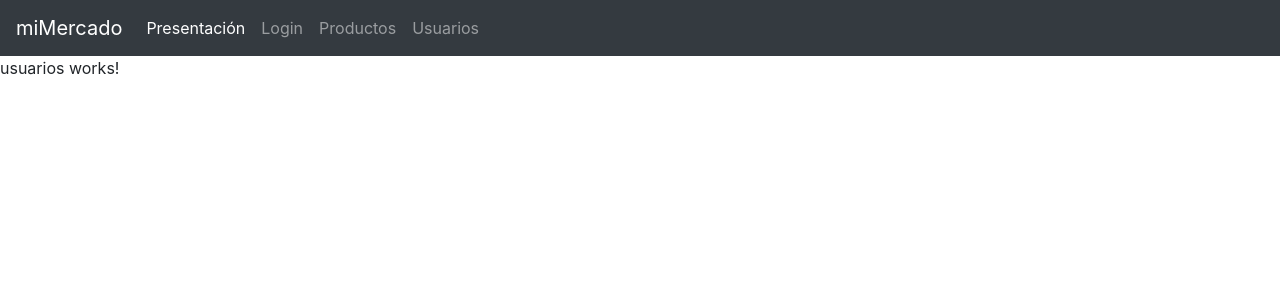
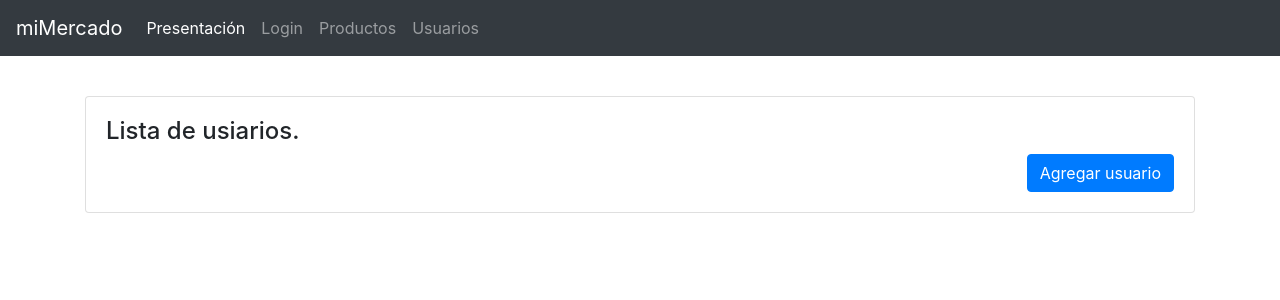
Before and after one commit to INDEZENDE/Mimercadito, an Angular app: page /usuarios in a window 1280 px wide. Shown: the top 300 px of the page. Built offline with nearby package versions, Linux system fonts and the light colour scheme.

Commit message:
modify(usuarios): Agregando maquetación para crear un nuevo usuario

```diff
--- a/src/app/componentes/usuarios/usuarios.component.css
+++ b/src/app/componentes/usuarios/usuarios.component.css
@@ -0,0 +1,11 @@
+.superior {
+  margin-top: 40px;
+}
+
+.centrar {
+  text-align: center;
+  margin-bottom: 10px;
+}
+.derecha {
+  text-align: right;
+}
--- a/src/app/componentes/usuarios/usuarios.component.html
+++ b/src/app/componentes/usuarios/usuarios.component.html
@@ -1 +1,11 @@
-<p>usuarios works!</p>
+<div class="container superior">
+  <div class="card">
+    <div class="card-body">
+      <h4 class="center">Lista de usiarios.</h4>
+      <div class="derecha">
+        <button type="button" class="btn btn-primary">Agregar usuario</button>
+
+      </div>
+    </div>
+  </div>
+</div>
```
